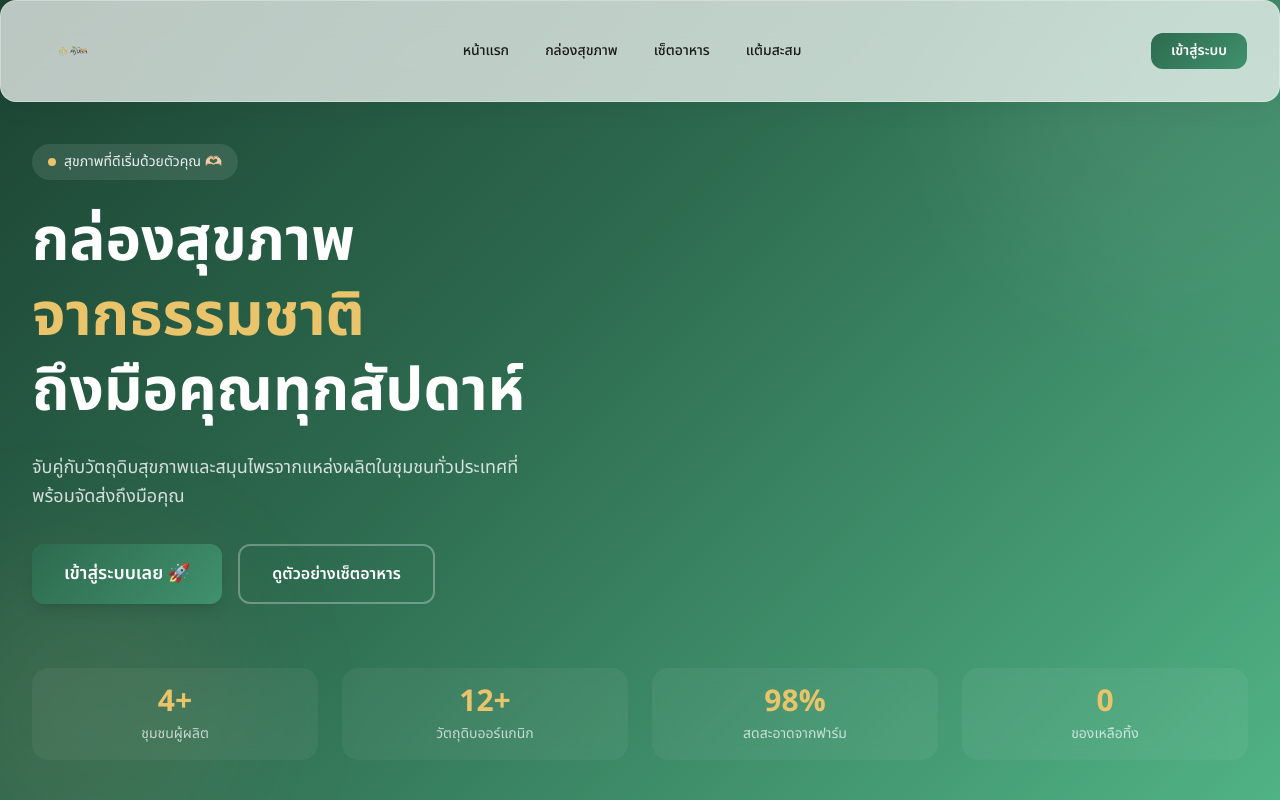
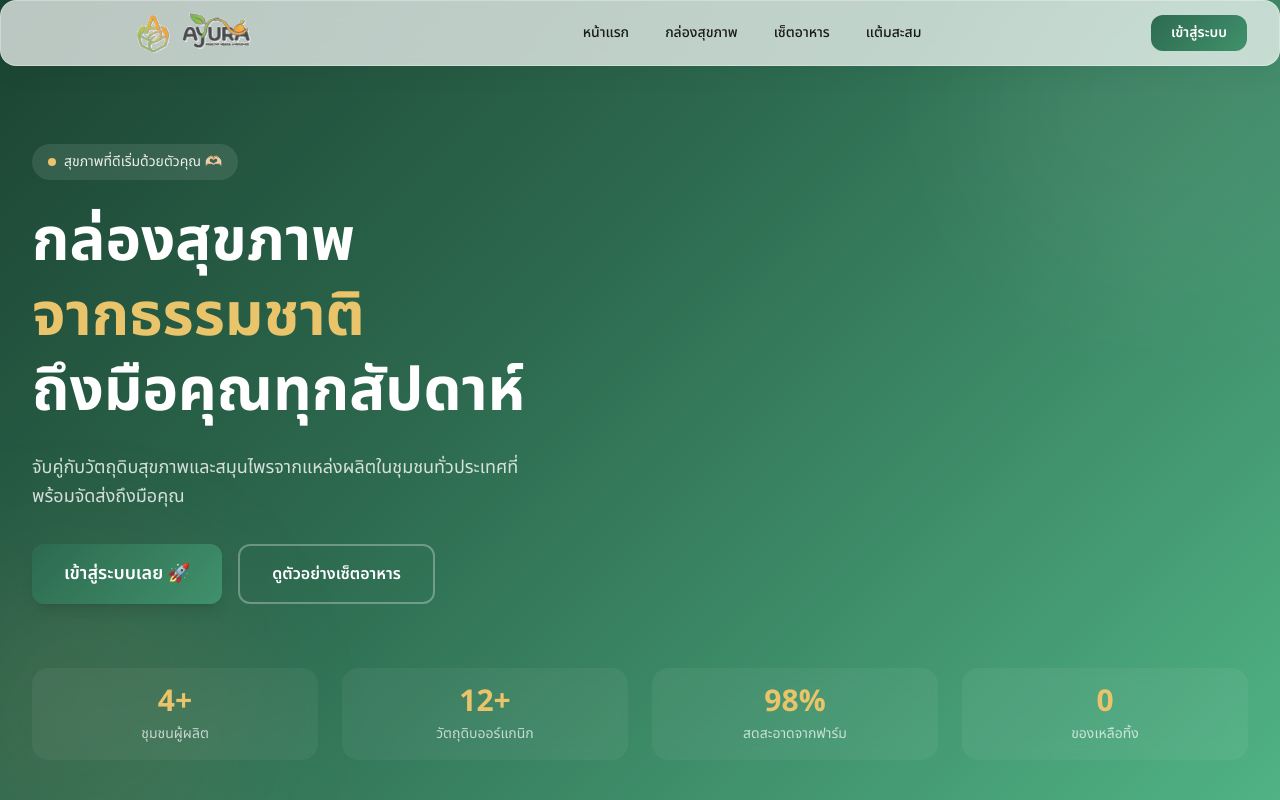
Before and after one commit to MarumaSan/ayura, a Next.js app: page / in a window 1280 px wide. Shown: the top 800 px of the page. Built offline with nearby package versions, Linux system fonts and the light colour scheme.

Commit message:
style: Use h-80 for logo sizing (user preference)

```diff
--- a/src/components/Navbar.tsx
+++ b/src/components/Navbar.tsx
@@ -166,16 +166,15 @@ export default function Navbar() {
         <>
             <nav className="fixed top-0 left-0 right-0 z-50 glass-card border-b border-white/20">
                 <div className="max-w-7xl mx-auto px-4 sm:px-6 lg:px-8">
-                    <div className="flex items-center justify-between" style={{ height: '100px' }}>
+                    <div className="flex items-center justify-between h-16">
                         {/* Logo */}
                         <Link href="/" className="flex items-center gap-2 group">
                             <Image
                                 src="/logo.svg"
                                 alt="Ayura"
-                                width={300}
-                                height={100}
-                                className="w-auto object-contain"
-                                style={{ height: '80px', maxHeight: '80px' }}
+                                width={120}
+                                height={40}
+                                className="h-80 w-auto object-contain"
                                 priority
                             />
                         </Link>
```
